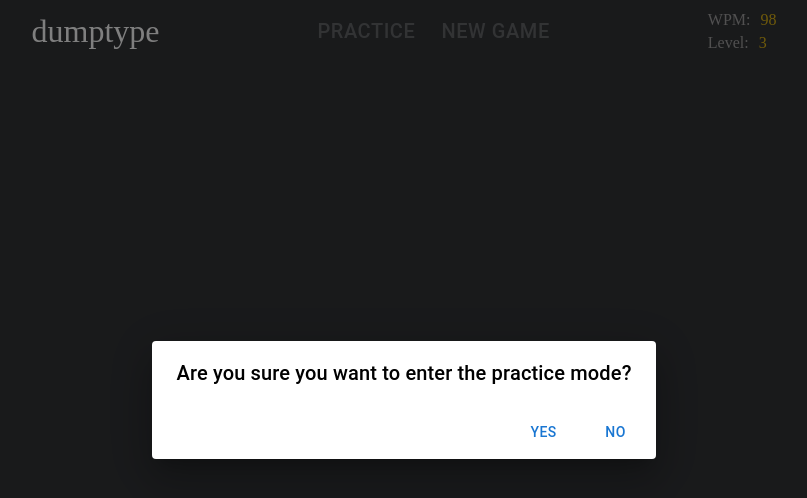
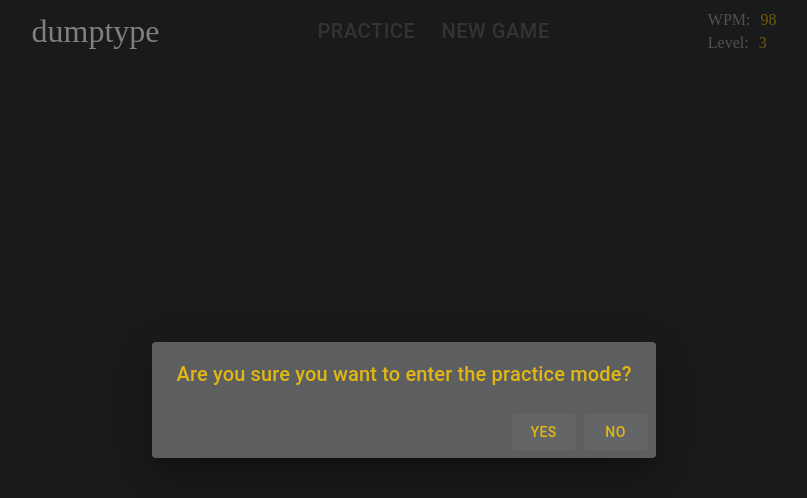
Before and after one commit to SimeJadrijev/Internship-16-SpeedType, a React (Vite) app: page / in a window 1280 px wide. Both pictures are taken after a click on the button "PRACTICE". Shown: the top 498 px of the page, without its empty margins (236-1043 px from the left). Built offline with nearby package versions, Linux system fonts and the light colour scheme; a web font is replaced by a local one.

Commit message:
changed dialogs design and imported typing game hook

```diff
--- a/package.json
+++ b/package.json
@@ -16,6 +16,8 @@
     "@mui/styled-engine-sc": "^6.0.0-alpha.17",
     "react": "^18.2.0",
     "react-dom": "^18.2.0",
+    "react-typing-game-hook": "^1.4.2",
+    "react-typing-game-hook-v2": "^1.3.7",
     "styled-components": "^6.1.8"
   },
   "devDependencies": {
--- a/src/components/Dialogs/DialogComponent/DialogComponent.jsx
+++ b/src/components/Dialogs/DialogComponent/DialogComponent.jsx
@@ -2,9 +2,31 @@ import { Dialog, DialogTitle, DialogActions, Button } from "@mui/material";
 
 const DialogComponent = ({ isOpen, handleClose, title, buttons }) => {
   return (
-    <Dialog open={isOpen} onClose={handleClose} keepMounted>
-      <DialogTitle color={"black"}>{title}</DialogTitle>
-      <DialogActions>
+    <Dialog
+      open={isOpen}
+      onClose={handleClose}
+      keepMounted
+      sx={{
+        "& .MuiPaper-root": {
+          backgroundColor: "rgba(100, 102, 105, 0.9)",
+          color: "white",
+        },
+        "& .MuiTypography-root": { borderBottom: 0 },
+      }}
+    >
+      <DialogTitle color={"#e2b714"}>{title}</DialogTitle>
+      <DialogActions
+        sx={{
+          "& .MuiButtonBase-root": {
+            color: "#e2b714",
+            backgroundColor: "rgba(100, 102, 105, 0.9)",
+            "&:hover": {
+              backgroundColor: "#e2b714",
+              color: "black",
+            },
+          },
+        }}
+      >
         {buttons.map((button, index) => (
           <Button key={index} onClick={button.onClick}>
             {button.label}
--- a/src/components/Dialogs/PracticeDialog/PracticeDialog.jsx
+++ b/src/components/Dialogs/PracticeDialog/PracticeDialog.jsx
@@ -1,5 +1,4 @@
 import DialogComponent from "../DialogComponent";
-import { Dialog } from "@mui/material";
 
 const PracticeDialog = ({ isOpen, setIsOpen, handleYesClick }) => {
   const handleYesClick = () => {
```
Also changed, not shown: 1 other file (tests, documents, lock files or other folders).
